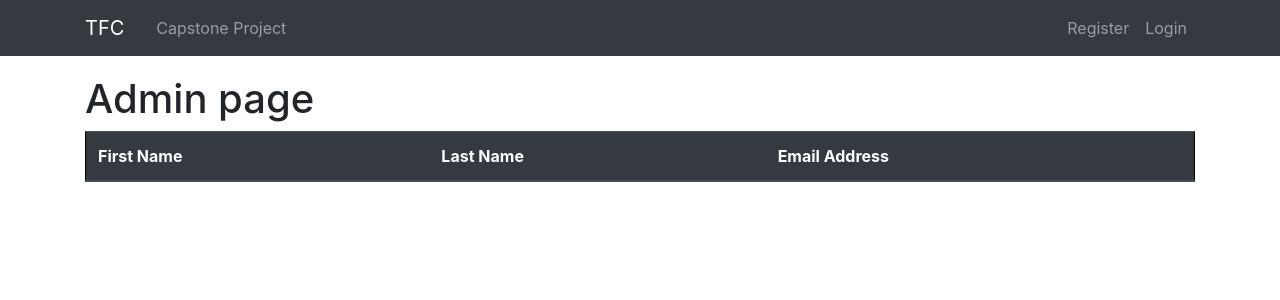
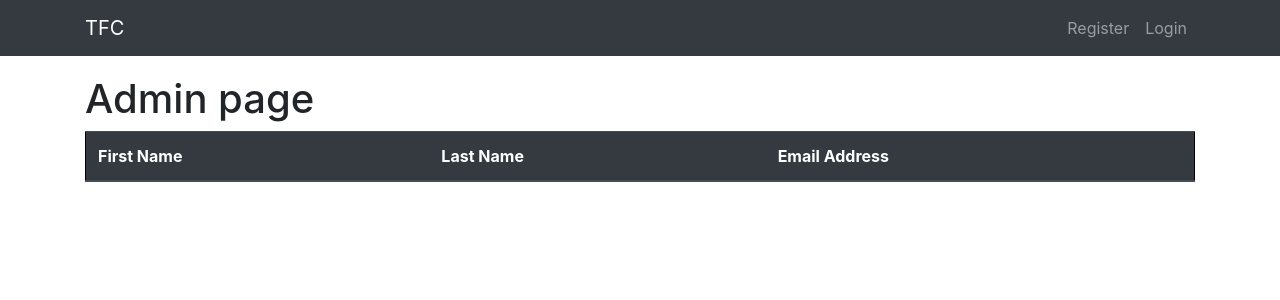
Before and after one commit to the-final-countdown/capstone-project, a Flask app: page /admin in a window 1280 px wide. Shown: the top 300 px of the page. Run offline with Flask 2, Linux system fonts and the light colour scheme; lists and menus that the app fills with data are empty; some libraries are stand-ins or nearby versions.

Commit message:
Removed redundant header link

```diff
--- a/templates/components/header.html
+++ b/templates/components/header.html
@@ -7,11 +7,8 @@
                 <span class="navbar-toggler-icon"></span>
             </button>
             <div class="collapse navbar-collapse" id="navbarToggle">
-                <div class="navbar-nav mr-auto">
-                    <a class="nav-item nav-link" href="{{ url_for('index') }}">Capstone Project</a>
-                </div>
                 <!-- Navbar Right Side -->
-                <div class="navbar-nav">
+                <div class="navbar-nav ml-auto">
                     {% if g.user %}
                     <a class="nav-item nav-link" href="{{ url_for('admin.admin') }}">Admin</a>
                     <a class="nav-item nav-link" href="{{ url_for('auth.logout') }}">Logout</a>
```
